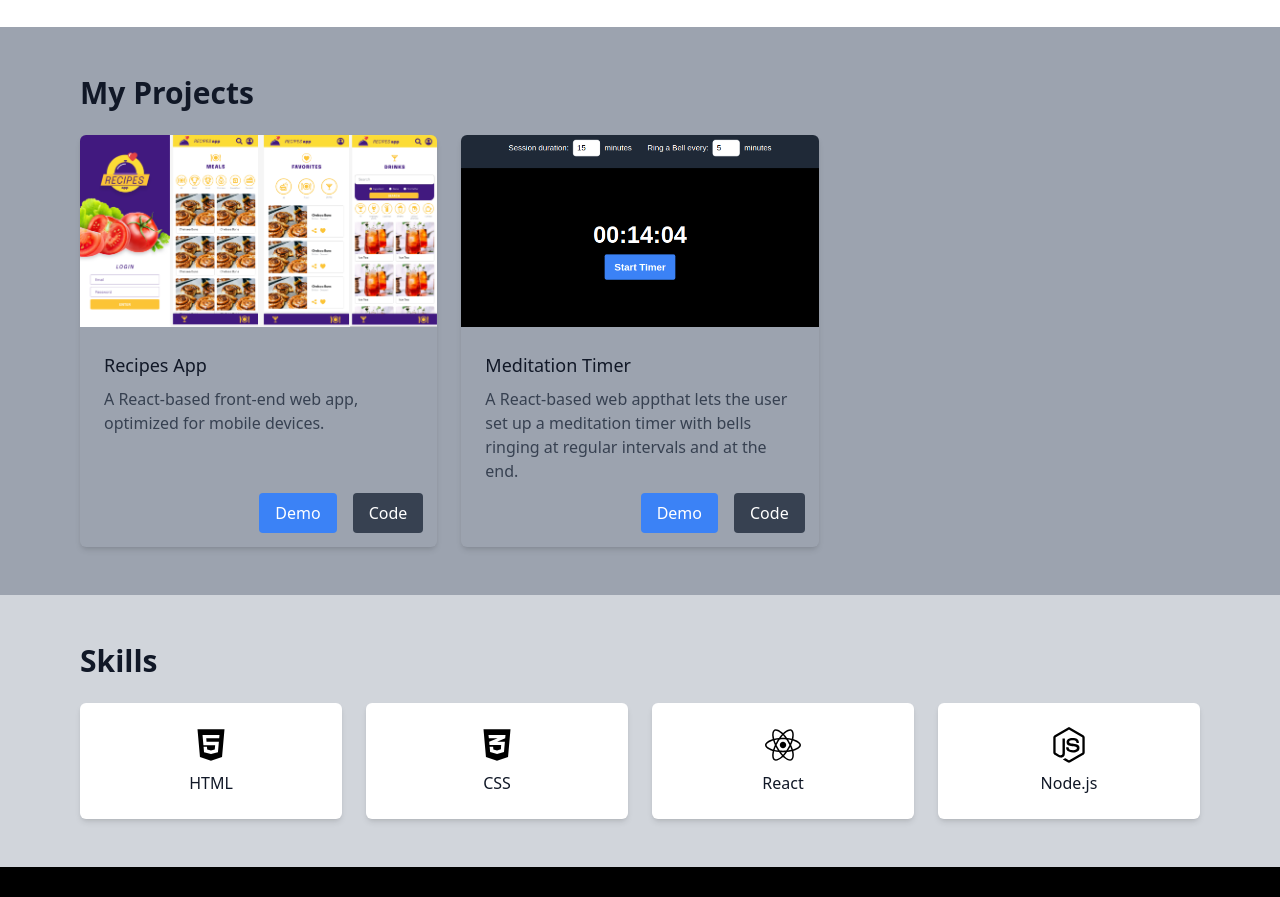
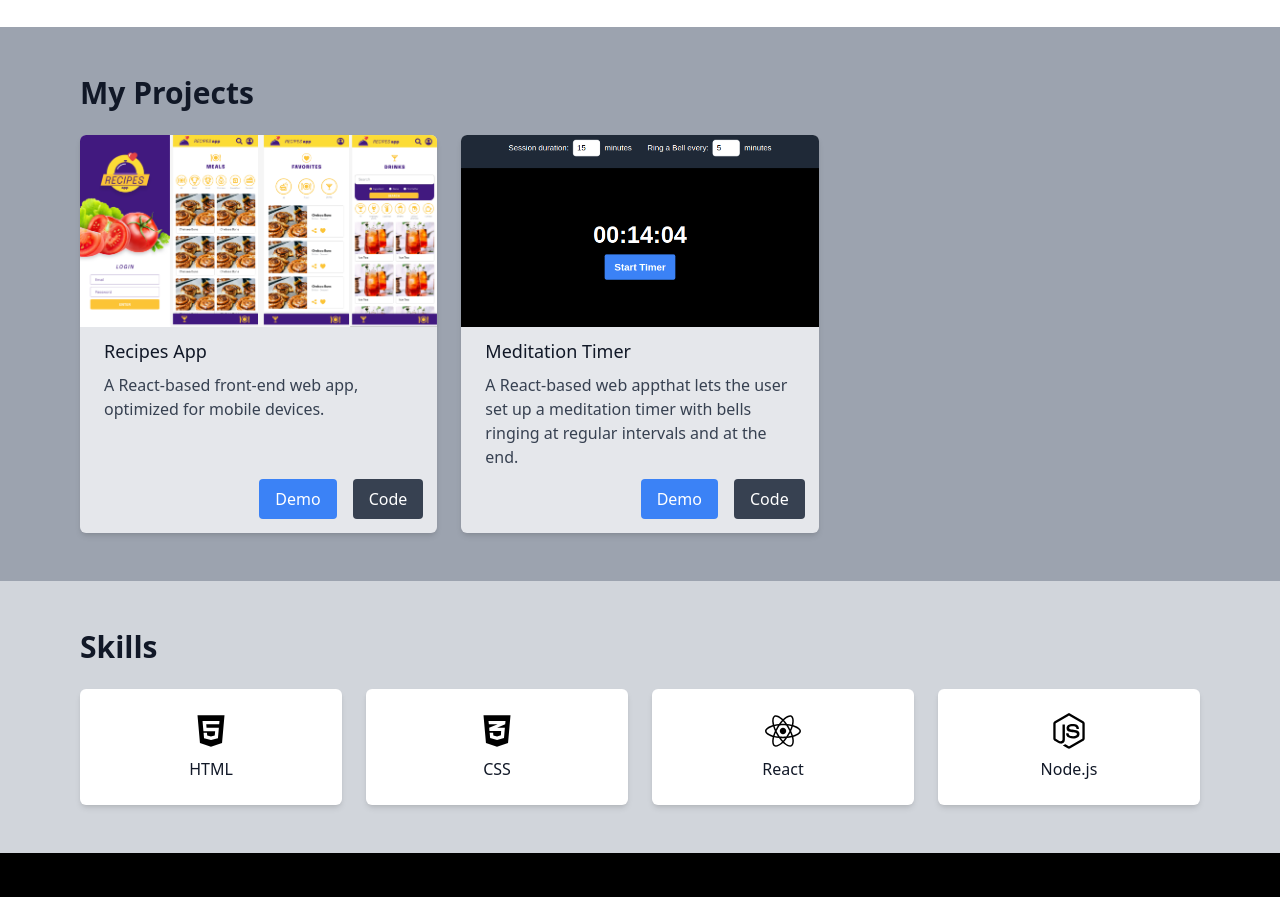
Before and after one commit to jaidernunes/jaidernunes.github.io, a React (Vite) app: page / in a window 1280 px wide. Shown: the part 920-1817 px from the top of the page. Built offline with nearby package versions, Linux system fonts and the light colour scheme.

Commit message:
style: ProjectCard bg color

```diff
--- a/src/components/ProjectCard.jsx
+++ b/src/components/ProjectCard.jsx
@@ -2,13 +2,13 @@ import React from "react";
 
 const ProjectCard = ({ project }) => {
   return (
-    <div className="rounded-md shadow-md overflow-hidden max-w-[410px] relative">
+    <div className="bg-gray-200 rounded-md shadow-md overflow-hidden max-w-[410px] relative">
       <img
         className="h-48 w-full object-cover object-center"
         src={project.imageSrc}
         alt={project.title}
       />
-      <div className="p-6 pb-16">
+      <div className="px-6 pt-2.5 pb-16">
         <h3 className="text-lg font-medium text-gray-900 mb-2">
           {project.title}
         </h3>
```
